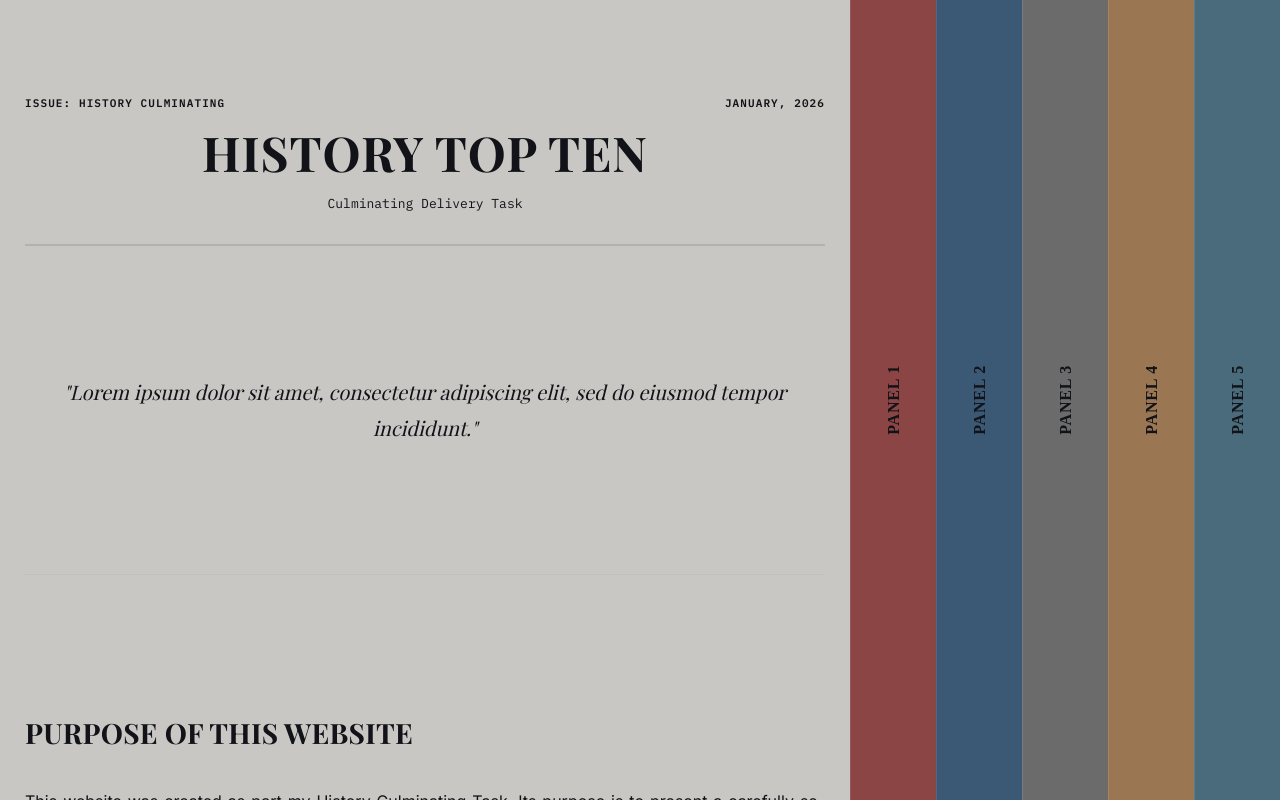
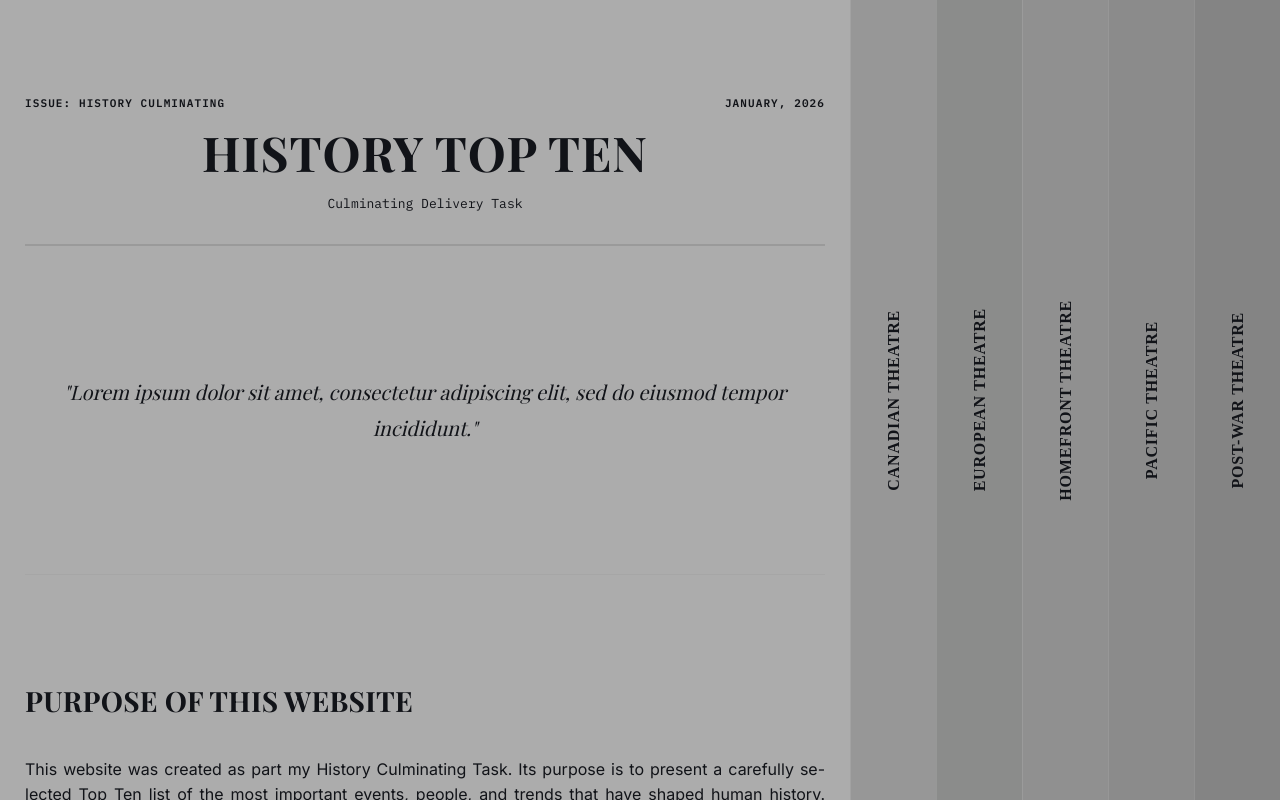
Before and after one commit to MisplacedOrange/historyculminating, a React (Vite) app in the folder History/: page / in a window 1280 px wide. Built offline with nearby package versions, Linux system fonts and the light colour scheme; a web font is replaced by a local one.

Commit message:
Colours and Events Panels

```diff
--- a/History/src/App.jsx
+++ b/History/src/App.jsx
@@ -22,8 +22,8 @@ function App() {
         index={0}
         isExpanded={expandedIndex === 0}
         onClick={() => setExpandedIndex(0)}
-        title="PANEL 1" /* TODO: Panel 1 title */
-        bgColor="#8B4545" /* TODO: Panel 1 background color */
+        title="CANADIAN THEATRE"
+        bgColor="#979797"
       >
         <CanadianTheatre />
       </TheatrePanel>
@@ -32,8 +32,8 @@ function App() {
         index={1}
         isExpanded={expandedIndex === 1}
         onClick={() => setExpandedIndex(1)}
-        title="PANEL 2" /* TODO: Panel 2 title */
-        bgColor="#3B5875" /* TODO: Panel 2 background color */
+        title="EUROPEAN THEATRE"
+        bgColor="#8b8c8b"
       >
         <PacificTheatre />
       </TheatrePanel>
@@ -42,8 +42,8 @@ function App() {
         index={2}
         isExpanded={expandedIndex === 2}
         onClick={() => setExpandedIndex(2)}
-        title="PANEL 3" /* TODO: Panel 3 title */
-        bgColor="#6B6B6B" /* TODO: Panel 3 background color */
+        title="HOMEFRONT THEATRE"
+        bgColor="#909090"
       >
         <EuropeanTheatre />
       </TheatrePanel>
@@ -52,8 +52,8 @@ function App() {
         index={3}
         isExpanded={expandedIndex === 3}
         onClick={() => setExpandedIndex(3)}
-        title="PANEL 4" /* TODO: Panel 4 title */
-        bgColor="#9B7653" /* TODO: Panel 4 background color */
+        title="PACIFIC THEATRE"
+        bgColor="#8B8B8B"
       >
         <HomeFrontTheatre />
       </TheatrePanel>
@@ -62,8 +62,8 @@ function App() {
         index={4}
         isExpanded={expandedIndex === 4}
         onClick={() => setExpandedIndex(4)}
-        title="PANEL 5" /* TODO: Panel 5 title */
-        bgColor="#4A6B7C" /* TODO: Panel 5 background color */
+        title="POST-WAR THEATRE"
+        bgColor="#848484"
       >
         <PostWarTheatre />
       </TheatrePanel>
--- a/History/src/components/ImagePlaceholder.jsx
+++ b/History/src/components/ImagePlaceholder.jsx
@@ -1,3 +1,4 @@
+import { PCFShadowMap } from 'three';
 import pfp from '../assets/pfp.jpg';
 import '../css/ImagePlaceholder.css';
 
--- a/History/src/components/MainPanel.jsx
+++ b/History/src/components/MainPanel.jsx
@@ -61,7 +61,7 @@ export default function MainPanel({ isExpanded, onClick }) {
             className="rotated-text"
           >
             <span className="rotated-text-label">
-              MAIN PANEL {/* TODO: Collapsed panel label */}
+              TABLE OF CONTENTS
             </span>
           </motion.div>
         )}
--- a/History/src/components/theatres/PacificTheatre.jsx
+++ b/History/src/components/theatres/PacificTheatre.jsx
@@ -37,7 +37,7 @@ export default function PacificTheatre() {
         />
 
         <ArticleSection
-          headline="Article Title 2" /* TODO: Article 2 headline */
+          headline="Battle of Hong Kong" /* TODO: Article 2 headline */
           byline="By Author Name" /* TODO: Article 2 byline */
           body="Et harum quidem rerum facilis est et expedita distinctio. Nam libero tempore, cum soluta nobis est eligendi optio cumque nihil impedit quo minus id quod maxime placeat facere possimus.\n\nOmnis voluptas assumenda est, omnis dolor repellendus. Temporibus autem quibusdam et aut officiis debitis aut rerum necessitatibus saepe eveniet." /* TODO: Article 2 body text */
           image={{
--- a/History/src/components/theatres/PostWarTheatre.jsx
+++ b/History/src/components/theatres/PostWarTheatre.jsx
@@ -23,7 +23,7 @@ export default function PostWarTheatre() {
 
       <div className="event-panel-newspaper-grid">
         <ArticleSection
-          headline="Article Title 1" /* TODO: Article 1 headline */
+          headline="Cold War"
           byline="By Author Name" /* TODO: Article 1 byline */
           body="Qui blanditiis praesentium voluptatum deleniti atque corrupti quos dolores et quas molestias excepturi sint occaecati cupiditate non provident. Similique sunt in culpa qui officia deserunt mollitia animi, id est laborum et dolorum fuga.\n\nEt harum quidem rerum facilis est et expedita distinctio. Nam libero tempore, cum soluta nobis est eligendi optio cumque nihil impedit quo minus id quod maxime placeat facere possimus, omnis voluptas assumenda est." /* TODO: Article 1 body text */
           image={{
@@ -37,8 +37,8 @@ export default function PostWarTheatre() {
         />
 
         <ArticleSection
-          headline="Article Title 2" /* TODO: Article 2 headline */
-          byline="By Author Name" /* TODO: Article 2 byline */
+          headline="Space Race"
+          byline="By Author Name"
           body="Omnis dolor repellendus. Temporibus autem quibusdam et aut officiis debitis aut rerum necessitatibus saepe eveniet ut et voluptates repudiandae sint et molestiae non recusandae.\n\nItaque earum rerum hic tenetur a sapiente delectus, ut aut reiciendis voluptatibus maiores alias consequatur aut perferendis doloribus asperiores repellat." /* TODO: Article 2 body text */
           image={{
             caption: "Image caption 3" /* TODO: Image 3 caption */
--- a/History/src/css/ArticleSection.css
+++ b/History/src/css/ArticleSection.css
@@ -1,6 +1,6 @@
 .article-section {
-  margin: 2rem 0; /* TODO: Section vertical margin */
-  padding: 1.5rem 0; /* TODO: Section vertical padding */
+
+  padding: 1.5rem 0;
 }
 
 .article-section-headline {
@@ -9,7 +9,6 @@
   font-weight: 700;
   line-height: var(--line-tight);
   color: var(--color-text-primary);
-  margin-bottom: 0.75rem; /* TODO: Headline bottom margin */
   text-transform: uppercase;
   letter-spacing: 0.01em; /* TODO: Headline letter spacing */
 }
@@ -18,7 +17,7 @@
   font-family: var(--font-mono);
   font-size: var(--text-byline);
   color: var(--color-text-primary);
-  margin-bottom: 1rem; /* TODO: Byline bottom margin */
+  margin-bottom: 1rem;
   opacity: 0.8; /* TODO: Byline opacity */
 }
 
@@ -31,7 +30,7 @@
 }
 
 .article-section-body p {
-  margin-bottom: 1.25rem; /* TODO: Paragraph bottom margin */
+  margin-bottom: 8px; /* TODO: Paragraph bottom margin */
   text-align: justify;
   hyphens: auto;
   word-spacing: 0.05em; /* TODO: Word spacing */
@@ -50,7 +49,7 @@
 }
 
 .article-section-image-bottom {
-  margin-top: 1.5rem; /* TODO: Bottom image top margin */
+  margin-top: 4px; /* TODO: Bottom image top margin */
 }
 
 .article-section-horizontal {
--- a/History/src/css/ImagePlaceholder.css
+++ b/History/src/css/ImagePlaceholder.css
@@ -3,8 +3,8 @@
 }
 
 .image-placeholder-box {
-  background: #d1d5db; /* TODO: Placeholder background color */
-  border: 1px solid var(--color-border); /* TODO: Placeholder border */
+  background: #000000; /* TODO: Placeholder background color */
+  border: 1px solid var(--color-border);
   display: flex;
   align-items: center;
   justify-content: center;
@@ -28,7 +28,7 @@
   font-size: var(--text-caption);
   line-height: var(--line-normal);
   color: var(--color-text-primary);
-  margin-top: 0.5rem; /* TODO: Caption top margin */
+  margin-top: 0.5rem;
   font-style: italic;
-  opacity: 0.8; /* TODO: Caption opacity */
+  opacity: 0.8;
 }
--- a/History/src/index.css
+++ b/History/src/index.css
@@ -34,12 +34,10 @@
   --line-relaxed: 1.6;   /* TODO: Relaxed line height */
   --line-loose: 1.8;     /* TODO: Loose line height */
 
-  /* Font Families - TODO: Replace with your chosen fonts */
   --font-display: 'Playfair Display', Georgia, 'Times New Roman', serif;           /* TODO: Display font stack */
   --font-body: 'Inter', -apple-system, BlinkMacSystemFont, 'Segoe UI', sans-serif; /* TODO: Body font stack */
   --font-mono: 'IBM Plex Mono', 'Courier New', monospace;                          /* TODO: Monospace font stack */
 
-  /* Spacing Scale - TODO: Customize spacing values */
   --spacing-xs: 4px;   /* TODO: Extra small spacing */
   --spacing-s: 8px;    /* TODO: Small spacing */
   --spacing-m: 16px;   /* TODO: Medium spacing */
@@ -47,10 +45,9 @@
   --spacing-xl: 32px;  /* TODO: Extra large spacing */
   --spacing-2xl: 48px; /* TODO: 2x large spacing */
 
-  /* Colors - TODO: Replace with your color scheme */
-  --color-bg-main: #c9c7c3;             /* TODO: Main background color */
-  --color-bg-rail: #c9c7c3;             /* TODO: Rail background color */
-  --color-bg-panel: #c9c7c3;            /* TODO: Panel background color */
+  --color-bg-main: #acacac;             /* TODO: Main background color */
+  --color-bg-rail: #acacac;             /* TODO: Rail background color */
+  --color-bg-panel: #acacac;            /* TODO: Panel background color */
   --color-text-primary: #111318;        /* TODO: Primary text color */
   --color-border: rgba(0, 0, 0, 0.1);   /* TODO: Border color */
 
```
